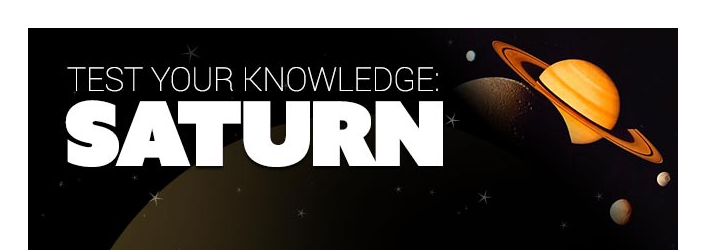
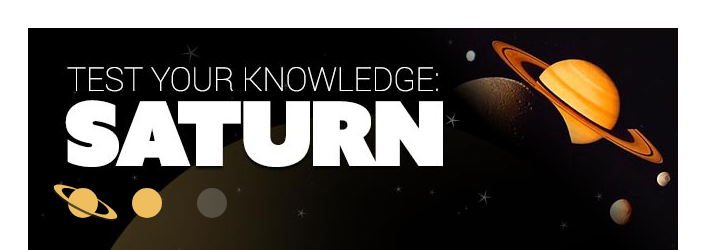
Before and after one commit to tahmid-tanzim/quiz, a plain HTML site: page index.html in a window 1280 px wide. Shown: the top 250 px of the page, without its empty margins (0-713 px from the left). Drawn offline with Linux system fonts and the light colour scheme; a web font is replaced by a local one.

Commit message:
Progress bar styling

```diff
--- a/css/quiz.css
+++ b/css/quiz.css
@@ -59,6 +59,49 @@ body {
     text-decoration: none;
     padding: 5px 15px;
     border-radius: 6px;
+}
+
+/* Progress Bar */
+
+#myQuiz .progress {
+    width: 550px;
+    position: absolute;
+    top: 160px;
+    left: 40px;
+}
+
+#myQuiz .progress div {
+    position: relative;
+    display: inline-block;
+    width: 30px;
+    height: 30px;
+    margin-right: 30px;
+    border-radius: 50%;
+    background-color: rgba(255, 255, 255, .2);
+    transition: background-color 1s;
+}
+
+#myQuiz .progress div::after {
+    content: '';
+    display: block;
+    position: absolute;
+    top: -60px;
+    left: -15px;
+    width: 65px;
+    height: 40px;
+    background: url(../images/ring.svg) no-repeat 0px 0px;
+    transition: opacity 1s, top 1s;
+    opacity: 0;
+}
+
+#myQuiz .progress div.on,
+#myQuiz .progress div.answered {
+    background-color: #efbe5e;
+}
+
+#myQuiz .progress div.correct::after {
+    top: -5px;
+    opacity: 1;
 }
 
 /* Intro */
@@ -141,10 +184,11 @@ body {
 #myQuiz .feedback {
     color: #efbe5e;
     margin-top: 10px;
-    transition: opacity 1.5s, margin-top: 1.5s;
+    transition: opacity 1.5s, margin-top : 1.5 s;
     visibility: hidden;
     opacity: 0;
 }
+
 #myQuiz .feedback .btn {
     margin-top: 5px;
 }
--- a/index.html
+++ b/index.html
@@ -9,7 +9,11 @@
 <body>
     <div id="myQuiz">
         <!--<h1>Test Your Knowledge:<span>Saturn</span></h1>-->
-        <div class="progress"></div>
+        <div class="progress">
+            <div class="answered correct"></div>
+            <div class="on"></div>
+            <div></div>
+        </div>
         <div class="intro">
             <h2>Welcome</h2>
             <p>Click begin to test your knowledge of Saturn.</p>
```
